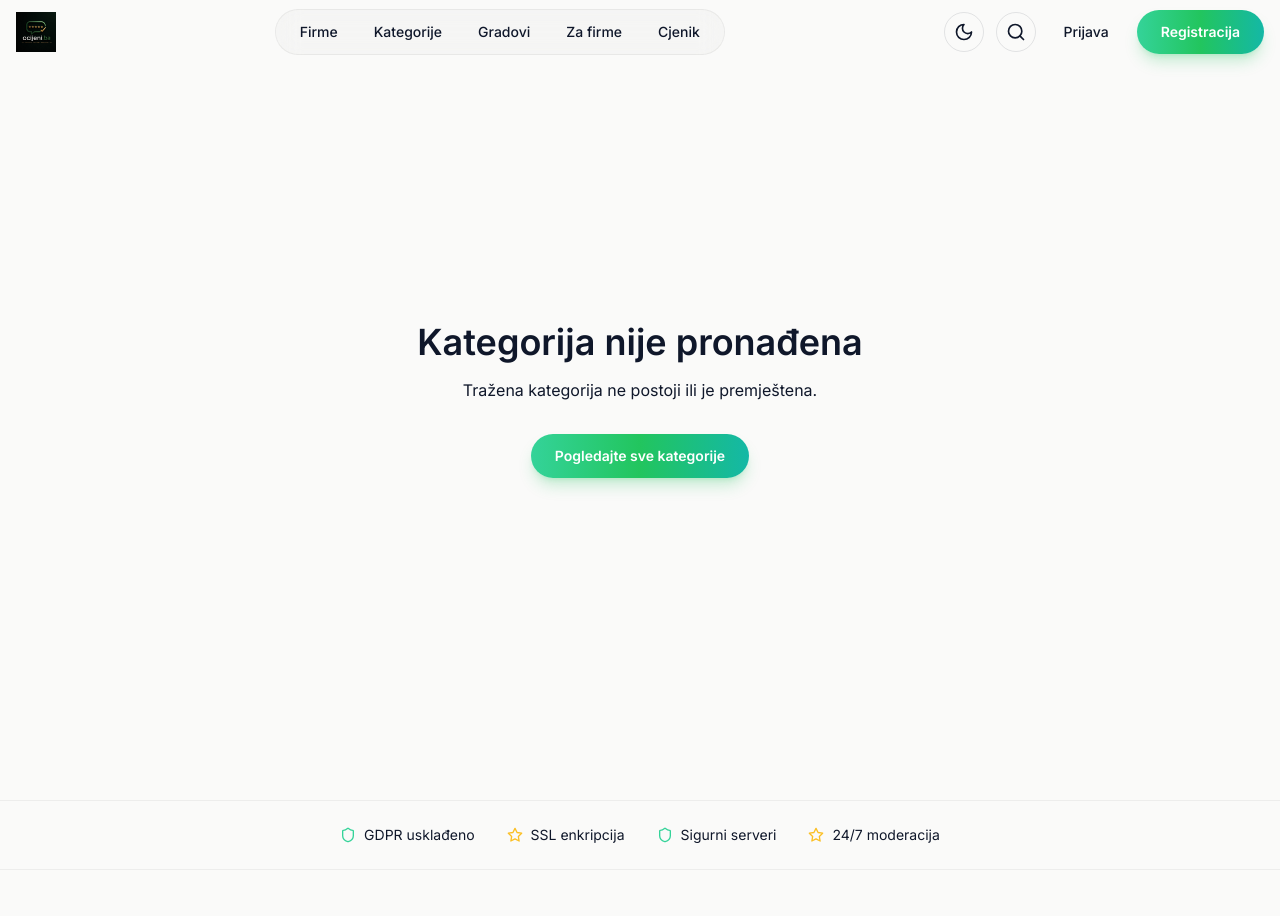
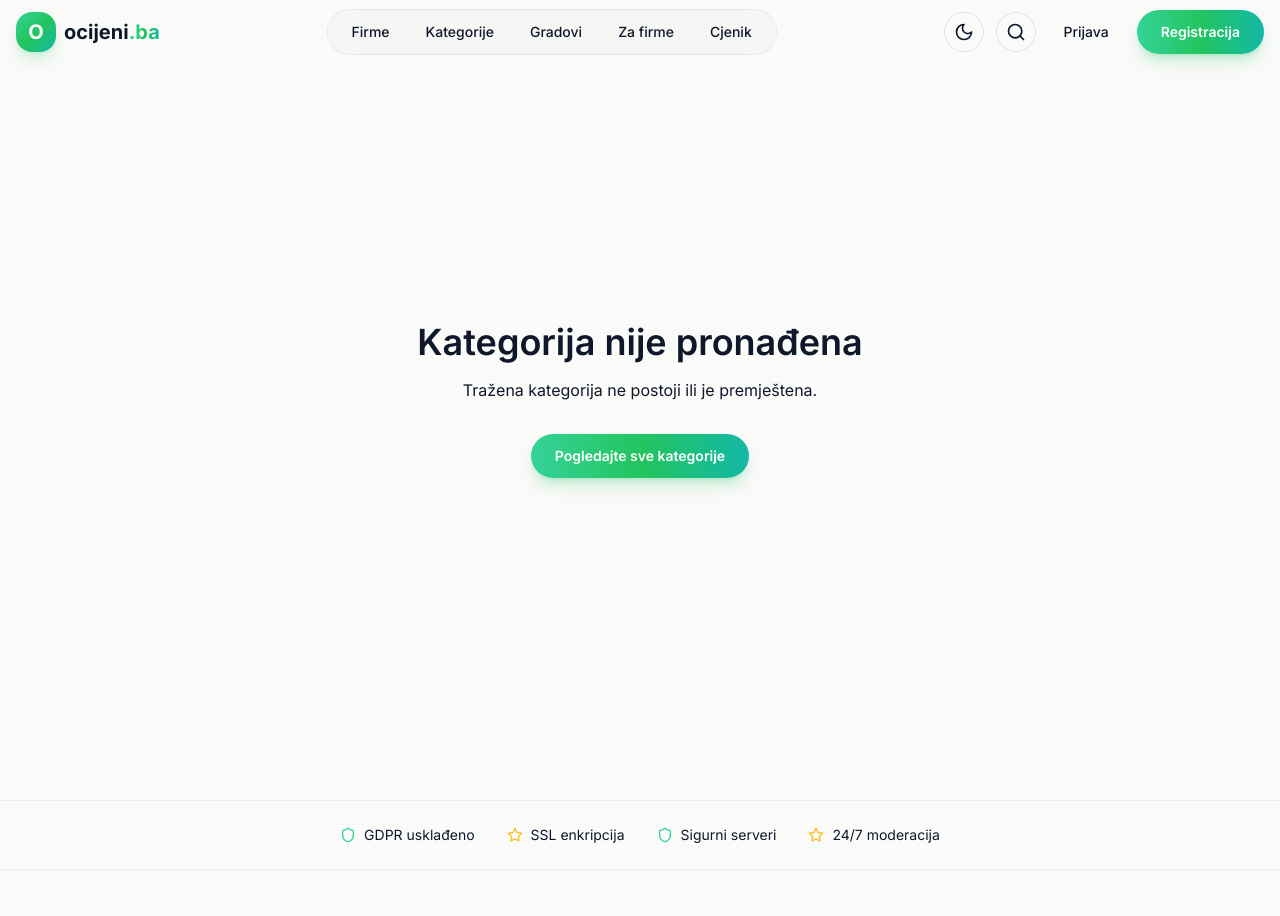
Before and after one commit to ocjenime/ocjeni-ba, a Next.js app in the folder frontend/: page /kategorije/automehanicari in a window 1280 px wide. Shown: the top 916 px of the page. Built offline with nearby package versions, Linux system fonts and the light colour scheme.

Commit message:
Revert hero to Chicago city photo and remove non-vector JPG logo from Header, Footer, Dashboard

```diff
--- a/frontend/src/app/tvrtke/dashboard/page.tsx
+++ b/frontend/src/app/tvrtke/dashboard/page.tsx
@@ -141,11 +141,12 @@ export default function BusinessDashboardPage() {
       <div className="fixed bottom-0 left-0 top-0 hidden w-64 border-r border-black/5 bg-background lg:block dark:border-white/5 dark:bg-white/[0.02]">
         <div className="p-6">
           <Link href="/" className="flex items-center gap-2">
-            <img
-              src="/ocijenilogo.jpg"
-              alt="ocijeni.ba logo"
-              className="h-8 w-auto object-contain"
-            />
+            <div className="flex h-8 w-8 items-center justify-center rounded-lg bg-gradient-to-br from-emerald-400 via-green-500 to-teal-500 shadow-lg shadow-green-500/20">
+              <span className="text-lg font-bold text-white">O</span>
+            </div>
+            <span className="text-lg font-bold text-foreground">
+              ocijeni<span className="gradient-text">.ba</span>
+            </span>
           </Link>
         </div>
 
--- a/frontend/src/components/layout/Footer.tsx
+++ b/frontend/src/components/layout/Footer.tsx
@@ -39,11 +39,12 @@ export function Footer() {
           {/* Logo i opis */}
           <div className="lg:col-span-2">
             <Link href="/" className="mb-4 inline-flex items-center gap-2">
-              <img
-                src="/ocijenilogo.jpg"
-                alt="ocijeni.ba logo"
-                className="h-10 w-auto object-contain"
-              />
+              <div className="flex h-10 w-10 items-center justify-center rounded-xl bg-gradient-to-br from-emerald-400 via-green-500 to-teal-500 shadow-lg shadow-green-500/20">
+                <span className="text-xl font-bold text-white">O</span>
+              </div>
+              <span className="text-xl font-bold text-foreground">
+                ocijeni<span className="gradient-text">.ba</span>
+              </span>
             </Link>
             <p className="mb-4 max-w-sm text-sm leading-relaxed text-foreground/50">
               Platforma broj 1 za recenzije u BiH. Hiljade provjerenih ocjena
--- a/frontend/src/components/layout/Header.tsx
+++ b/frontend/src/components/layout/Header.tsx
@@ -52,11 +52,12 @@ export function Header() {
         <div className="flex h-16 items-center justify-between">
           {/* Logo */}
           <Link href="/" className="flex items-center gap-2">
-            <img
-              src="/ocijenilogo.jpg"
-              alt="ocijeni.ba logo"
-              className="h-10 w-auto object-contain"
-            />
+            <div className="flex h-10 w-10 items-center justify-center rounded-xl bg-gradient-to-br from-emerald-400 via-green-500 to-teal-500 shadow-lg shadow-green-500/20">
+              <span className="text-xl font-bold text-white">O</span>
+            </div>
+            <span className="text-xl font-bold text-foreground">
+              ocijeni<span className="gradient-text">.ba</span>
+            </span>
           </Link>
 
           {/* Desktop navigation */}
```
